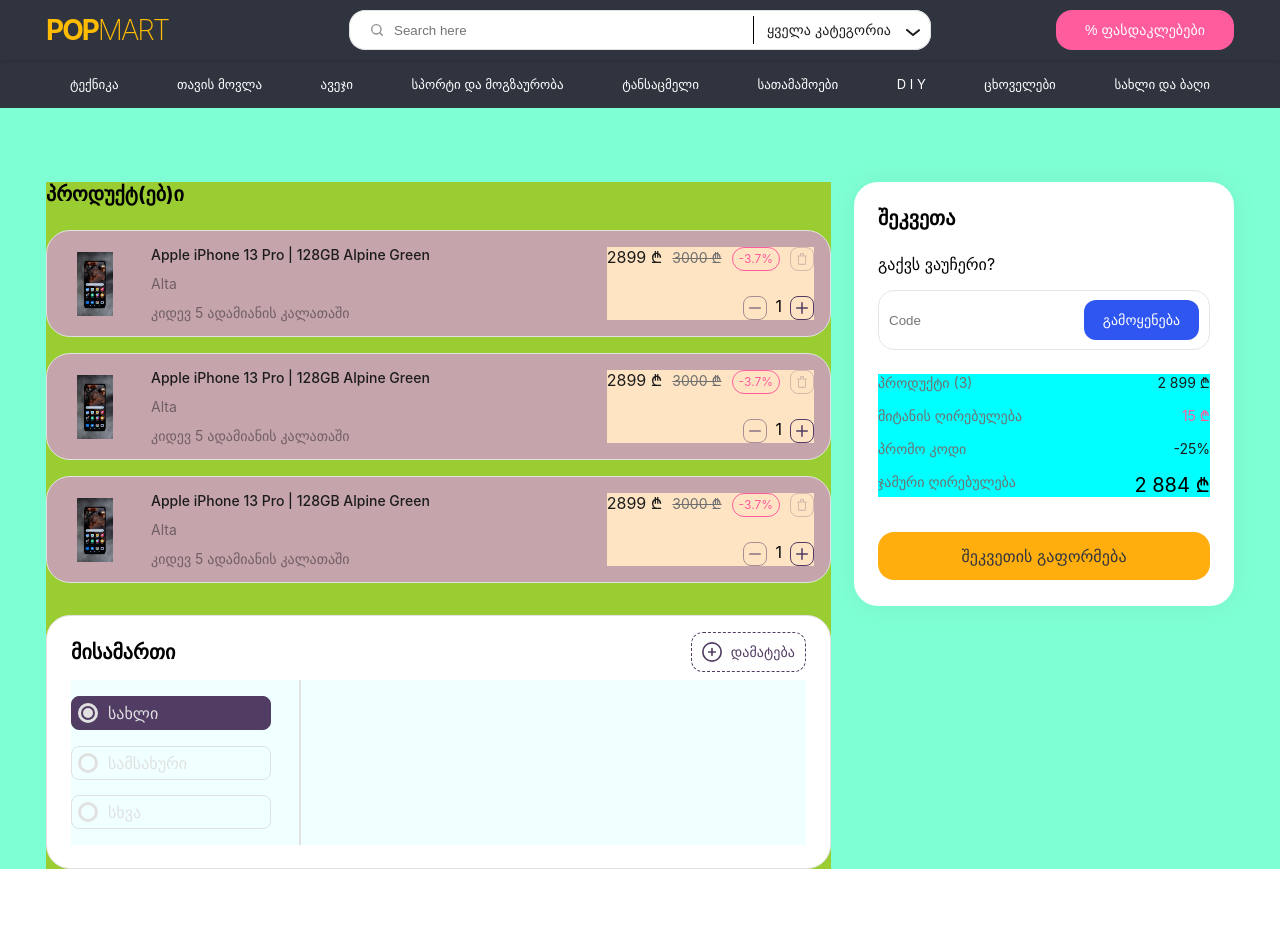
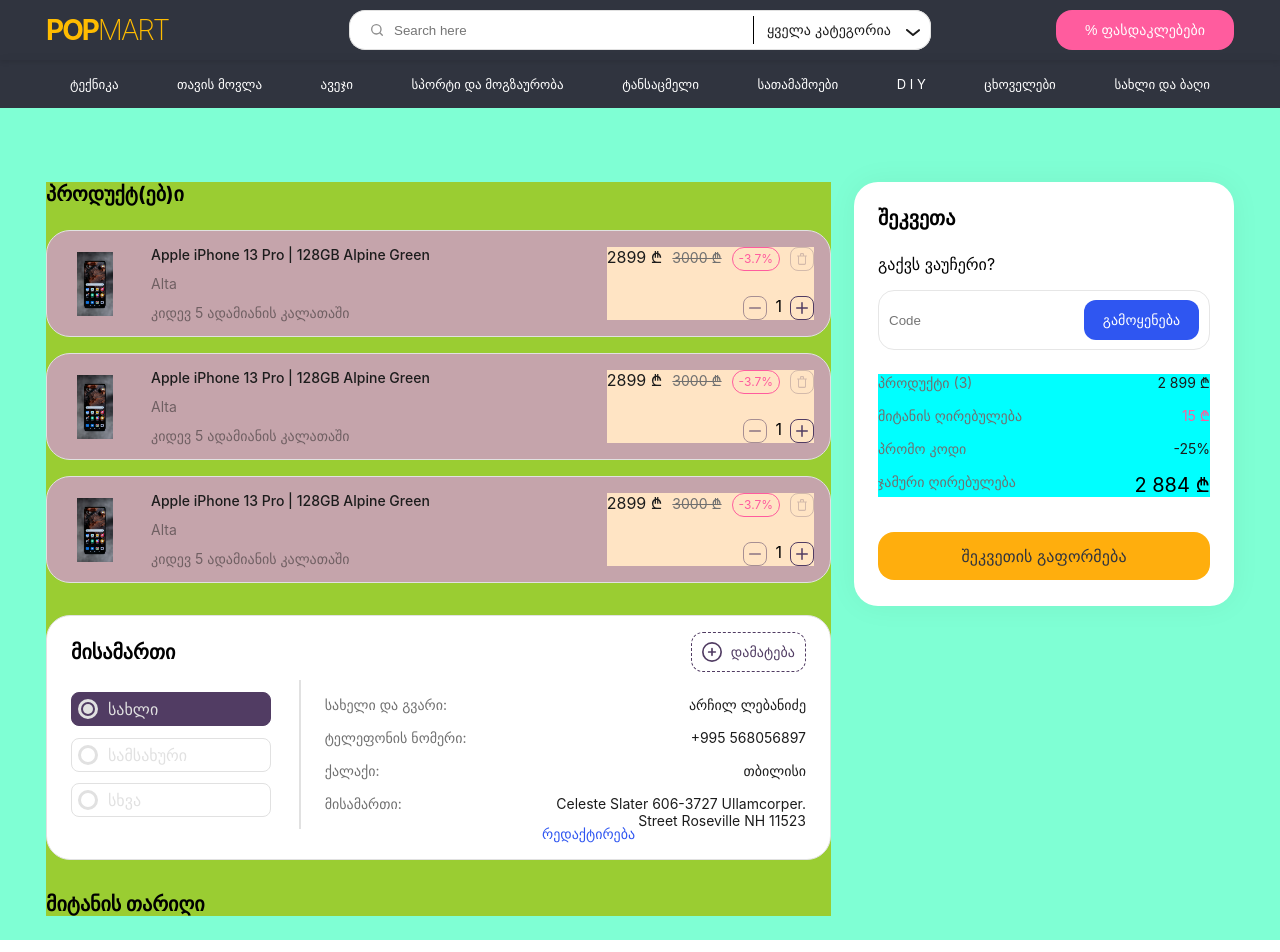
Before and after one commit to Gaga-Demetrashvili/PopMart-Checkout-Page, a React (Create React App) app: page / in a window 1280 px wide. Shown: the top 952 px of the page. Built offline with nearby package versions, Linux system fonts and the light colour scheme.

Commit message:
finished address component and made some adjustments to design, specifically to footer

```diff
--- a/src/components/address-component/address.component.jsx
+++ b/src/components/address-component/address.component.jsx
@@ -42,7 +42,26 @@
           <RadioButton label="სხვა" name="address" id="other" />
         </div>
         <div className="border"></div>
+        <div className="address-details">
+          <ul className="address-details__list--left">
+            <li>სახელი და გვარი:</li>
+            <li>ტელეფონის ნომერი:</li>
+            <li>ქალაქი:</li>
+            <li>მისამართი:</li>
+          </ul>
+          <ul className="address-details__list--right">
+            <li>არჩილ ლებანიძე</li>
+            <li>+995 568056897</li>
+            <li>თბილისი</li>
+            <li>
+              Celeste Slater 606-3727 Ullamcorper. Street Roseville NH 11523
+            </li>
+          </ul>
+        </div>
       </div>
+      <a href="#" className="address-link">
+        რედაქტირება
+      </a>
     </div>
   );
 };
--- a/src/components/address-component/address.styles.scss
+++ b/src/components/address-component/address.styles.scss
@@ -3,12 +3,13 @@
 
 .address__component {
   width: 100%;
-  height: 254px;
+  height: max-content;
   margin-top: 32px;
   border: 1px solid $color-tertiary;
   background-color: $color-white;
   border-radius: 24px;
   padding: 16px 24px 0;
+  position: relative;
 
   &__top {
     display: flex;
@@ -25,13 +26,12 @@
     height: 70%;
     margin-top: 8px;
     margin-bottom: 30px;
-    background-color: azure;
+    // background-color: azure;
     display: flex;
   }
 }
 
 .radio-buttons-group {
-  height: 100%;
   display: flex;
   flex-direction: column;
   justify-content: space-evenly;
@@ -43,3 +43,45 @@
   margin-left: 28px;
   margin-right: 24px;
 }
+
+.address-details {
+  display: flex;
+  justify-content: space-between;
+
+  ul {
+    list-style: none;
+    font-size: 14px;
+
+    li {
+      margin-top: 16px;
+    }
+  }
+
+  &__list--left {
+    text-align: left;
+    color: $prev-price-color;
+  }
+
+  &__list--right {
+    text-align: right;
+    width: 60%;
+    color: $price-color-black;
+  }
+}
+
+.address-link {
+  &:link,
+  &:visited {
+    position: absolute;
+    text-decoration: none;
+    font-size: 14px;
+    padding-left: 471px;
+    bottom: 17px;
+    color: $btn-promotion-color;
+  }
+
+  &:hover,
+  &:active {
+    text-decoration: underline;
+  }
+}
--- a/src/components/checkout-left/checkout-left.component.jsx
+++ b/src/components/checkout-left/checkout-left.component.jsx
@@ -2,6 +2,7 @@
 import CheckoutItem from "../checkout-item/checkout-item.component";
 import "./checkout-left.styles.scss";
 import AddressComp from "../address-component/address.component";
+import DeliveryComp from "../delivery-component/delivery.component";
 
 const CheckoutLeft = () => {
   return (
@@ -11,6 +12,7 @@
       <CheckoutItem />
       <CheckoutItem />
       <AddressComp />
+      <DeliveryComp />
     </div>
   );
 };
--- /dev/null
+++ b/src/components/delivery-component/delivery.component.jsx
@@ -0,0 +1,13 @@
+/** @format */
+import "./delivery.styles.scss";
+
+const DeliveryComp = () => {
+  return (
+    <div className="delivery__component">
+      <h3>მიტანის თარიღი</h3>
+      <div className="delivery__radio-group"></div>
+    </div>
+  );
+};
+
+export default DeliveryComp;
--- /dev/null
+++ b/src/components/delivery-component/delivery.styles.scss
@@ -0,0 +1,7 @@
+/** @format */
+
+.delivery__component {
+  margin: 32px 0 24px;
+  width: 100%;
+  height: max-content;
+}
--- a/src/components/footer/footer.component.jsx
+++ b/src/components/footer/footer.component.jsx
@@ -8,7 +8,7 @@
 
   return (
     <footer className="footer">
-      <div className="footer__wrapper grid">
+      <div className="footer__wrapper">
         <div>
           <p>ჩვენს შესახებ</p>
           <ul>
@@ -17,6 +17,7 @@
             </li>
           </ul>
         </div>
+        <div className="footer--list-2">
           <div>
             <p>წესები და პირობები</p>
             <ul>
@@ -34,6 +35,8 @@
               </li>
             </ul>
           </div>
+        </div>
+        <div className="footer--list-3">
           <div>
             <p>გაყიდე Popmart-ზე</p>
             <ul>
@@ -45,6 +48,8 @@
               </li>
             </ul>
           </div>
+        </div>
+        <div className="footer__last-list">
           <div>
             <p>კონტაქტი</p>
             <ul>
@@ -147,7 +152,10 @@
                             fill="none"
                             opacity="0"
                           />
-                        <g id="icons8-facebook" transform="translate(705 3.5)">
+                          <g
+                            id="icons8-facebook"
+                            transform="translate(705 3.5)"
+                          >
                             <path
                               id="Path_24016"
                               data-name="Path 24016"
@@ -189,7 +197,10 @@
                             fill="none"
                             opacity="0"
                           />
-                        <g id="icons8-linkedin" transform="translate(705 3.5)">
+                          <g
+                            id="icons8-linkedin"
+                            transform="translate(705 3.5)"
+                          >
                             <path
                               id="Path_24018"
                               data-name="Path 24018"
@@ -231,7 +242,10 @@
                             fill="none"
                             opacity="0"
                           />
-                        <g id="icons8-instagram" transform="translate(705 3.5)">
+                          <g
+                            id="icons8-instagram"
+                            transform="translate(705 3.5)"
+                          >
                             <path
                               id="Path_24024"
                               data-name="Path 24024"
@@ -337,6 +351,7 @@
             </ul>
           </div>
         </div>
+      </div>
       <div className="copyright">
         <p>Copyright © {currYear} Popmart ყველა უფლება დაცულია</p>
       </div>
--- a/src/components/footer/footer.styles.scss
+++ b/src/components/footer/footer.styles.scss
@@ -11,6 +11,8 @@
     padding: 40px 0;
     width: 1188px;
     margin: 0 auto;
+    display: flex;
+    justify-content: space-between;
 
     div {
       p {
```
Lines whose indentation alone changed are shown as unchanged.
